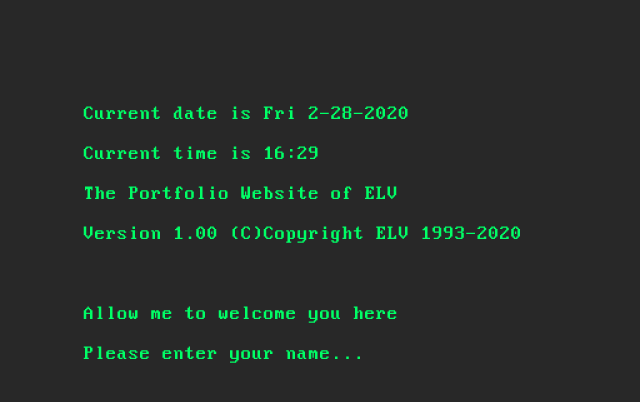
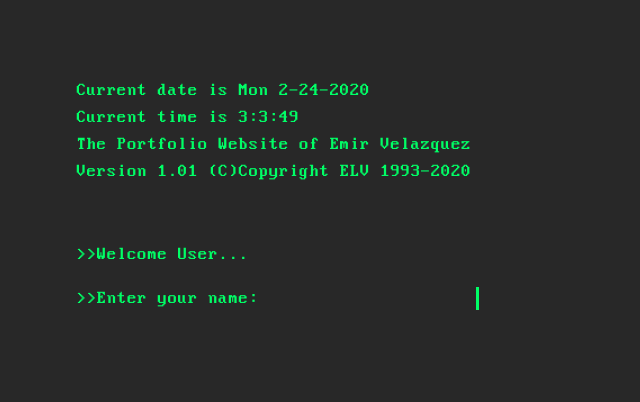
Before and after one commit to EmirVelazquez/emir-velazquez, a React (Create React App) app: page / in a window 1280 px wide. Shown: the top 402 px of the page, without its empty margins (0-640 px from the left). Built offline with nearby package versions, Linux system fonts and the light colour scheme.

Commit message:
added bootstrap cdn; will probably change to react-strap. added custom css. added logic to handle start up screen component.

```diff
--- a/public/index.html
+++ b/public/index.html
@@ -5,6 +5,9 @@
   <meta charset="utf-8" />
   <meta name="viewport" content="width=device-width, initial-scale=1" />
   <meta name="description" content="Web site created using create-react-app" />
+  <!--Bootstrap-->
+  <link rel="stylesheet" href="https://stackpath.bootstrapcdn.com/bootstrap/4.4.1/css/bootstrap.min.css"
+    integrity="sha384-Vkoo8x4CGsO3+Hhxv8T/Q5PaXtkKtu6ug5TOeNV6gBiFeWPGFN9MuhOf23Q9Ifjh" crossorigin="anonymous">
   <!--Google Fonts-->
   <link href="https://fonts.googleapis.com/css?family=IBM+Plex+Mono|Monoton&display=swap" rel="stylesheet">
   <title>Emir Velazquez</title>
--- a/src/components/StartUpScreen.jsx
+++ b/src/components/StartUpScreen.jsx
@@ -1,16 +1,80 @@
 import React, { Component } from "react";
 
 class startUpScreen extends Component {
+
+    state = {
+        weekDay: "",
+        fullDate: "",
+        actualTime: "00:00:00"
+    }
+
+    componentDidMount = () => {
+        this.dayofWeek();
+        setInterval(() => this.currentTime(), 1000);
+    }
+
+    // Method for getting the full date
+    dayofWeek = () => {
+        let date = new Date(); // Place current date inside let
+        let numDay = date.getDay(); // Get the weekday as num (0-6)
+        let monthNum = date.getMonth() + 1; // Get the month as a num (0-11)
+        let mDay = date.getDate(); // Get the month day as num (1-31)
+        let curYear = date.getFullYear(); // Get the current year (yyyy)
+
+        // If else to set the day as a 3 letter abvr
+        if (numDay === 0) {
+            this.setState({ weekDay: "Sun" });
+        } else if (numDay === 1) {
+            this.setState({ weekDay: "Mon" });
+        } else if (numDay === 2) {
+            this.setState({ weekDay: "Tue" });
+        } else if (numDay === 3) {
+            this.setState({ weekDay: "Wed" });
+        } else if (numDay === 4) {
+            this.setState({ weekDay: "Thur" });
+        } else if (numDay === 5) {
+            this.setState({ weekDay: "Fri" });
+        } else {
+            this.setState({ weekDay: "Sat" });
+        }
+        // Set the state for the full date
+        this.setState({
+            fullDate: monthNum.toString() + "-" + mDay.toString() + "-" + curYear.toString()
+        });
+    }
+    // Method for getting the current time
+    currentTime() {
+        let date = new Date();
+        let curHour = date.getHours(); // Get the current hour (0-23)
+        let curMin = date.getMinutes(); // Get the current minutes (0-59)
+        let curSec = date.getSeconds(); // Get the current seconds (0-59)
+        this.setState({
+            actualTime: curHour.toString() + ":" + curMin.toString() + ":" + curSec.toString()
+        });
+    }
+
     render() {
         return (
-            <div id="startScreen">
-                <p id="userGreet">Current date is Fri 2-28-2020</p>
-                <p id="userGreet">Current time is 16:29</p>
-                <p id="secondaryText">The Portfolio Website of ELV</p>
-                <p>Version 1.00 (C)Copyright ELV 1993-2020</p>
-                <br />
-                <p>Allow me to welcome you here</p>
-                <p>Please enter your name...</p>
+            <div id="startScreen" className="container-fluid">
+                <div className="row">
+                    <div className="col-md-12">
+                        <div id="infoParagraph">
+                            <p className="info">Current date is {this.state.weekDay} {this.state.fullDate}</p>
+                            <p className="info">Current time is {this.state.actualTime}</p>
+                            <p className="info">The Portfolio Website of Emir Velazquez</p>
+                            <p className="info">Version 1.01 (C)Copyright ELV 1993-2020</p>
+                        </div>
+
+                        <div>
+                            <p>>>Welcome User...</p>
+                        </div>
+                        <div>
+                            <p id="cursorContainer">>>Enter your name: <input type="text" className="userNameContainer"></input>
+                                <i></i>
+                            </p>
+                        </div>
+                    </div>
+                </div>
             </div>
         )
     }
--- a/src/index.css
+++ b/src/index.css
@@ -10,9 +10,50 @@ body {
 }
 
 #startScreen {
-    font-size: 20px;
-    /* font-family: "Monoton" ; */
+    font-size: 18px;
     font-family: terminalFont;
     padding: 6%;
 }
     /* font-family: "IBM Plex Mono"; */
+
+#infoParagraph{
+    margin-bottom: 5%;
+}
+
+.info {
+    margin: 0;
+}
+
+.userNameContainer {
+    background-color: #282828;
+    color: #00FF66;
+    caret-color: #00FF66;
+    border: none;
+    border-color: transparent;
+    outline: none;
+}
+
+#cursorContainer {
+    position: relative;
+}
+#cursorContainer i {
+    position: absolute;
+    width: 3px;
+    height: 80%;
+    background-color: #00FF66;
+    /* left: 1px; */
+    top: 10%;
+    animation-name: blinker;
+    animation-duration: 1000ms;
+    animation-iteration-count: infinite;
+    opacity: 1;
+}
+
+#cursor input:focus + i {
+    display: none;
+}
+
+@keyframes blinker {
+    from {opacity: 1;}
+    to {opacity: 0;}
+}
```
